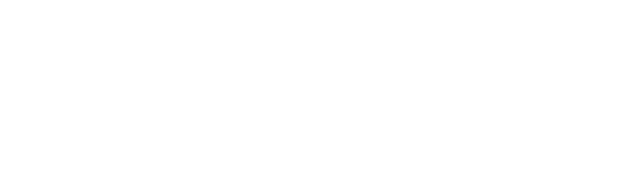
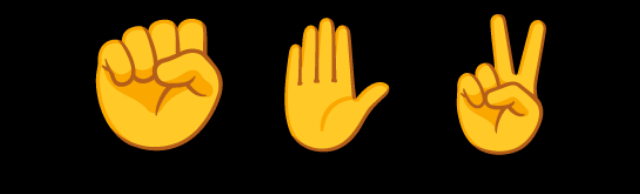
Before and after one commit to JarielReyes/rock-paper-scissors, a plain HTML site: page index.html in a window 1280 px wide. Shown: the whole page, without its empty margins (310-950 px from the left). Drawn offline with nearby package versions, Linux system fonts and the light colour scheme.

Commit message:
added some css and html

```diff
--- a/index.html
+++ b/index.html
@@ -2,13 +2,14 @@
     <head>
         <title>Rock Paper Scissors</title>
         <link rel="stylesheet" href="main.css">
+        <script src="https://ajax.googleapis.com/ajax/libs/jquery/3.5.1/jquery.min.js"></script>
     </head>
     <body>
-
-
-
-
-
+        <div class="wrapper">
+            <button class="emoji-big">✊</button>
+            <button class="emoji-big">✋</button>
+            <button class="emoji-big">✌️</button>
+        </div>
 
         <script src="index.js"></script>
     </body>
--- a/main.css
+++ b/main.css
@@ -0,0 +1,26 @@
+body {
+    background-color: black;
+    color: white;
+}
+
+
+.emoji-big {
+    text-align: center;
+    font-size: 8rem;
+}
+
+button {
+    border: none;
+    background: none;
+    cursor: pointer;
+    transition: 100ms;
+}
+
+button:hover {
+    transform: scale(1.2);
+}
+
+.wrapper {
+    display: flex;
+    justify-content: center;
+}
```
